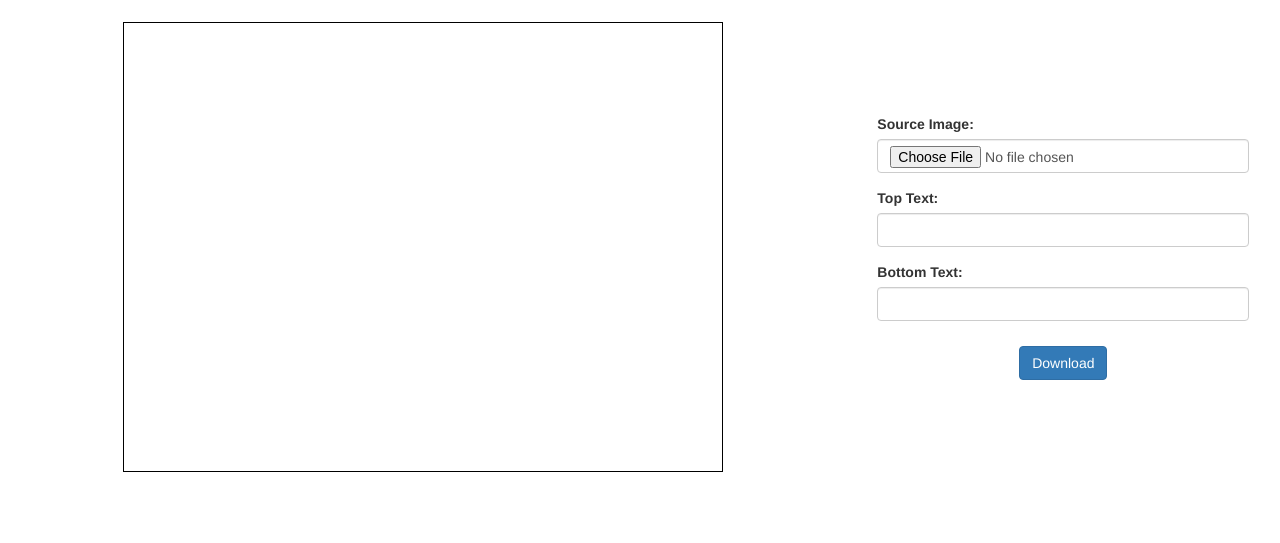
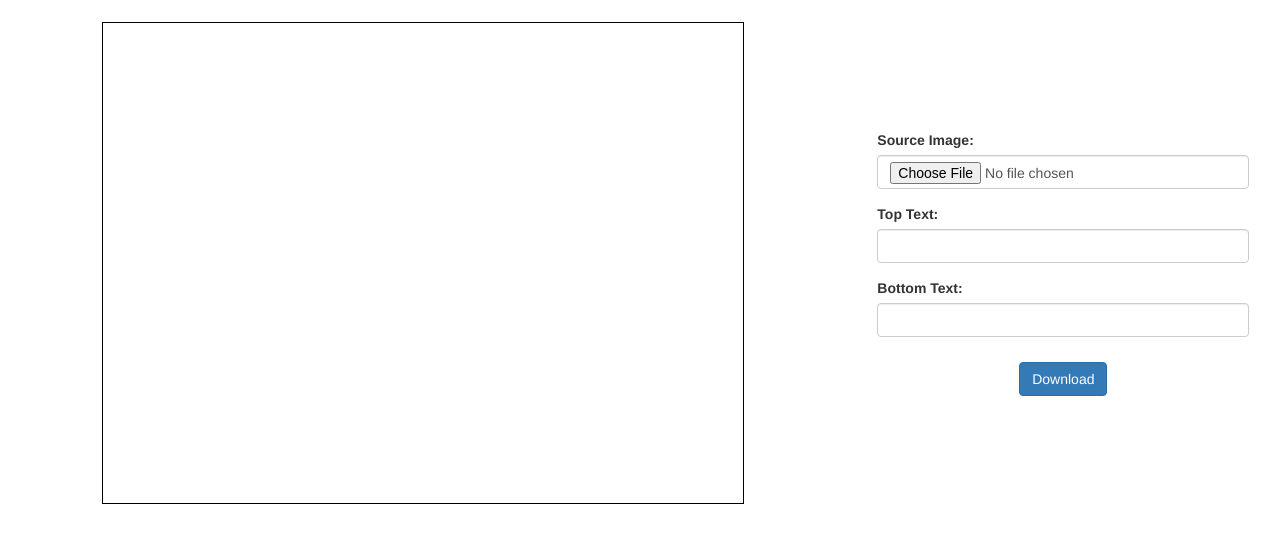
Before and after one commit to momchilmitev/meme, a website built with webpack: page index.html in a window 1280 px wide. Shown: the part 53-596 px from the top of the page. Built offline with nearby package versions, Linux system fonts and the light colour scheme.

Commit message:
added the initial variables and creating canvas functionality

```diff
--- a/package.json
+++ b/package.json
@@ -24,6 +24,8 @@
     "babel-loader": "^8.1.0",
     "css-loader": "^4.3.0",
     "dotenv-webpack": "^4.0.0",
+    "extract-text-webpack-plugin": "^3.0.2",
+    "purify-css": "^1.2.5",
     "purifycss-webpack": "^0.7.0",
     "style-loader": "^1.2.1",
     "webpack": "^4.44.2",
--- a/src/css/style.css
+++ b/src/css/style.css
@@ -18,8 +18,6 @@ body {
 }
 .img-canvas {
   border: 1px solid #000000;
-  width: 600px;
-  height: 450px;
 }
 .input-area {
   flex: 1;
--- a/src/js/memes.js
+++ b/src/js/memes.js
@@ -1,12 +1,23 @@
 import "./general";
+
+const deviceWidth = window.innerWidth;
 
 class Memes {
   constructor() {
-    console.log("Memes class");
+    this.$canvas = document.querySelector("#imgCanvas");
+    this.$topTextInput = document.querySelector("#topText");
+    this.$bottomTextInput = document.querySelector("#bottomText");
+    this.$imageInput = document.querySelector("#image");
+    this.$downloadButton = document.querySelector("#downloadMeme");
+    this.createCanvas();
+  }
+
+  createCanvas() {
+    let canvasHeight = Math.min(480, deviceWidth - 30);
+    let canvasWidth = Math.min(640, deviceWidth - 30);
+    this.$canvas.height = canvasHeight;
+    this.$canvas.width = canvasWidth;
   }
 }
 
 new Memes();
-
-console.log(NODE_ENV);
-console.log(NAME);
--- a/webpack.config.js
+++ b/webpack.config.js
@@ -55,9 +55,3 @@ module.exports = {
     }),
   ],
 };
-
-if (isProduction) {
-  module.exports.plugins.push(
-    webpack.optimize.UglifyJsPlugin({ sourceMap: true })
-  );
-}
```
Also changed, not shown: 1 other file.
